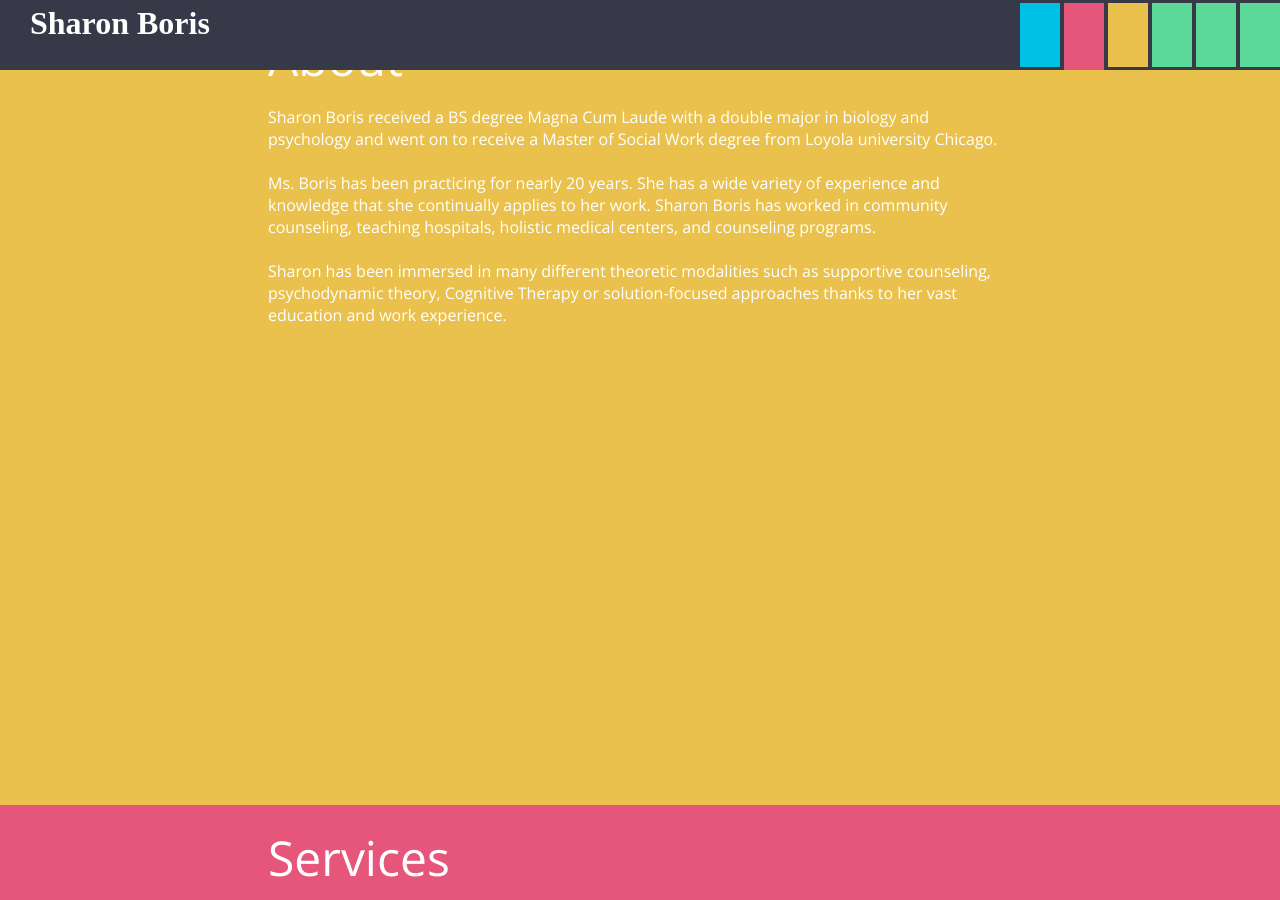
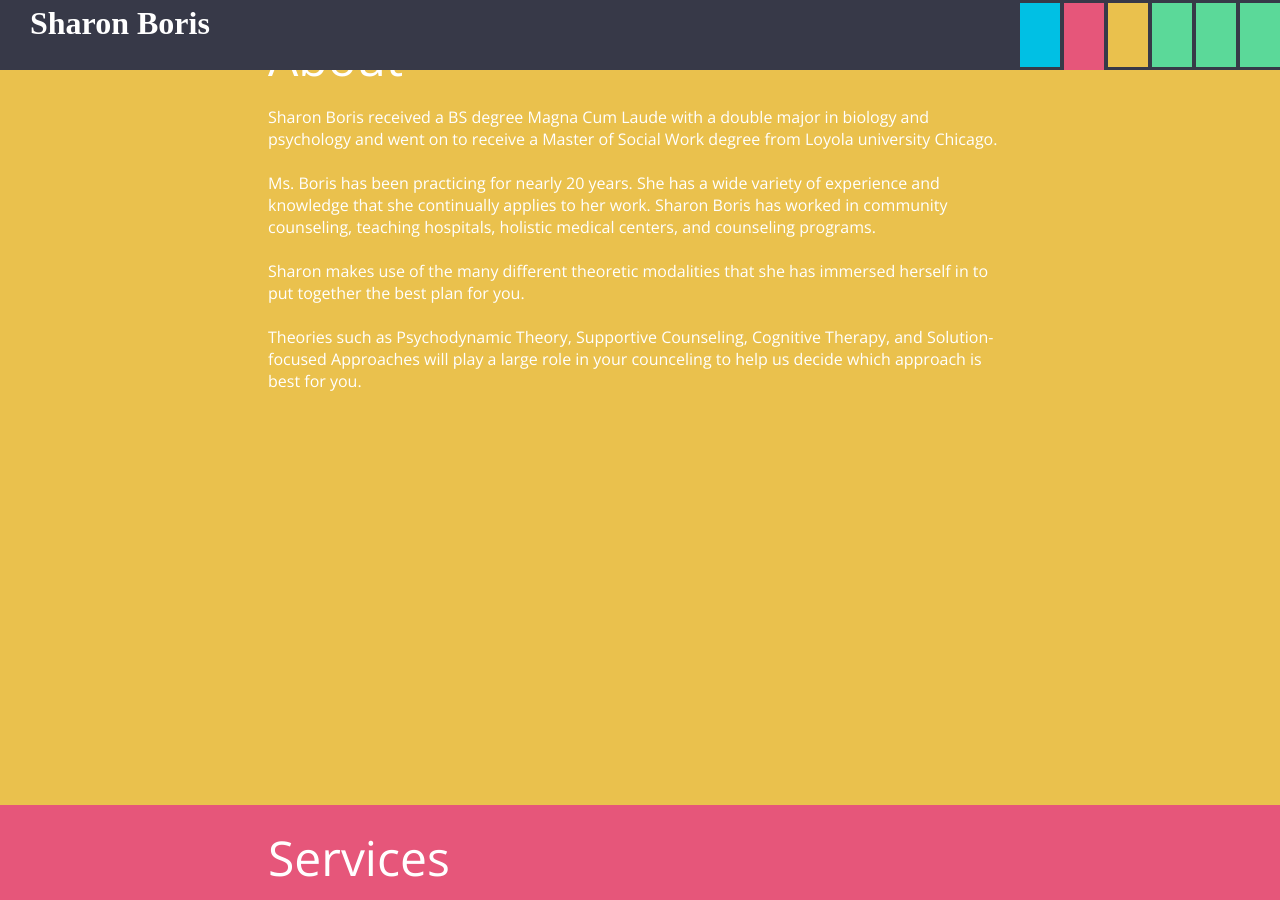
Before and after one commit to PlGGS/sharonboris.com, a Jekyll site: the page built from index.html, in a window 1280 px wide and 900 px high, scrolled down 865 px. Built offline with Jekyll 4.4.1, drawn with Linux system fonts in a browser that asks for light colours; nearby versions of some CDN libraries; some web fonts are replaced.

Commit message:
Changed about section wording

```diff
--- a/index.html
+++ b/index.html
@@ -29,9 +29,11 @@ css: main
             knowledge that she continually applies to her work. Sharon Boris has worked in community counseling,
             teaching hospitals, holistic medical centers, and counseling programs.
             <br /><br />
-            Sharon has been immersed in many different theoretic modalities such as supportive counseling,
-            psychodynamic theory, Cognitive Therapy or solution-focused approaches thanks to her vast
-            education and work experience.
+            Sharon makes use of the many different theoretic modalities that she has immersed herself in
+            to put together the best plan for you.
+            <br /><br />
+            Theories such as Psychodynamic Theory, Supportive Counseling, Cognitive Therapy, and Solution-focused
+            Approaches will play a large role in your counceling to help us decide which approach is best for you.
         </p>
     </div>
 </section>
```
